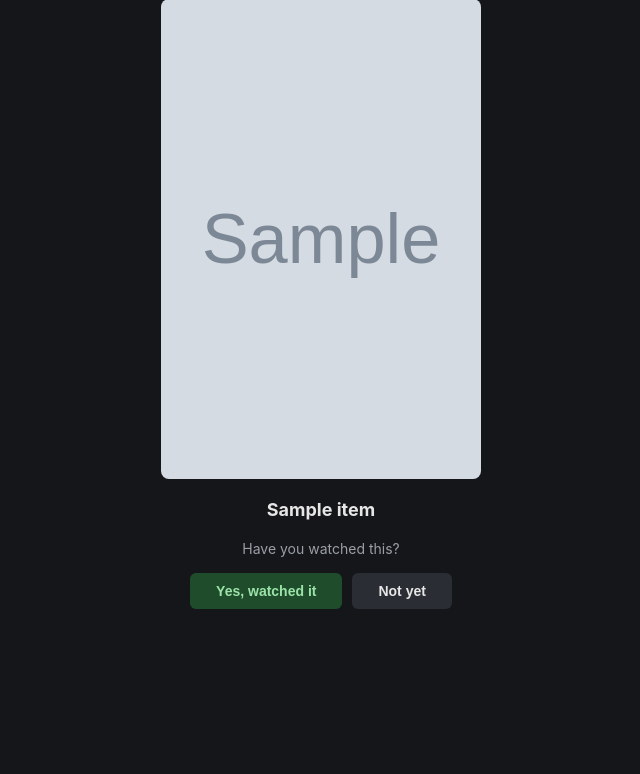
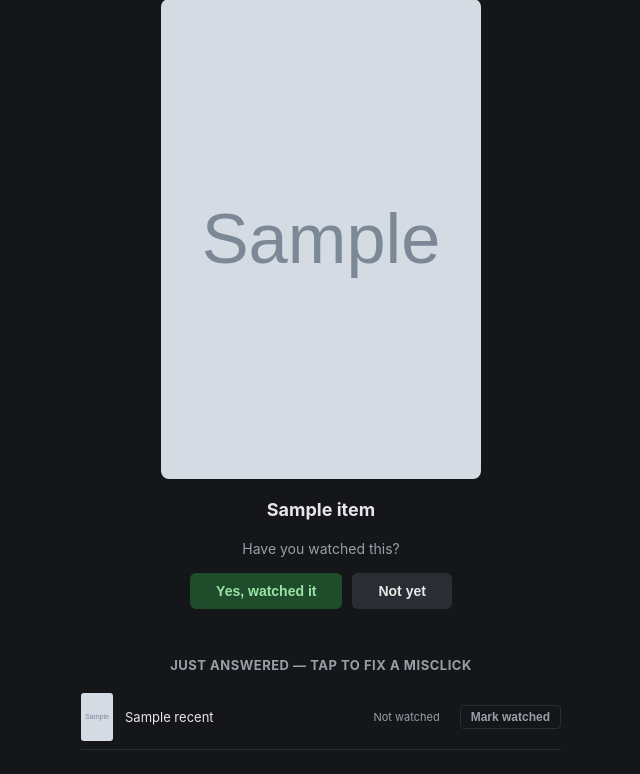
Before and after one commit to matu-tr/MTP-Sync, a FastAPI app: template app/templates/roulette.html in a window 1280 px wide. Shown: the part 97-871 px from the top of the page, without its empty margins (319-959 px from the left). Before the commit the page ends 706 px from the top, so only its background shows below. Run offline with FastAPI, Linux system fonts and the light colour scheme; the template is opened without the code that fills it: most values are stand-ins (such as "Sample title", 1, 10 or a date in 2020); grey boxes marked "Sample" are stand-in pictures; parts of the project's set-up code (start-up, migrations or seed data) failed here and were passed over.

Commit message:
Let misclicked Watch Roulette answers be corrected
Keeps the last 3 answered items in the session and shows them below
the current suggestion with a button to flip watched/not-watched —
fixes accidental clicks without needing to hunt through history.
The answer endpoint is now symmetric: 'yes' inserts a history row if
missing, 'no' removes one if present.

```diff
--- a/app/routes.py
+++ b/app/routes.py
@@ -492,8 +492,34 @@ def roulette(request: Request):
                 break
 
     return templates.TemplateResponse(
-        request, "roulette.html", {"item": item, "no_tmdb": False}
+        request,
+        "roulette.html",
+        {"item": item, "no_tmdb": False, "recent": request.session.get("roulette_recent", [])},
     )
+
+
+def _remember_recent_answer(
+    request: Request, media_type: str, tmdb_id: int, title: str, poster_url: str, watched: bool
+) -> None:
+    """Keeps the last few answered items in the session so a misclick
+    ("Not yet" on something actually watched, or vice versa) can be
+    corrected from the roulette page without hunting through history."""
+    recent = [
+        r
+        for r in request.session.get("roulette_recent", [])
+        if not (r["tmdb_id"] == tmdb_id and r["media_type"] == media_type)
+    ]
+    recent.insert(
+        0,
+        {
+            "tmdb_id": tmdb_id,
+            "media_type": media_type,
+            "title": title,
+            "poster_url": poster_url,
+            "watched": watched,
+        },
+    )
+    request.session["roulette_recent"] = recent[:3]
 
 
 @router.post("/roulette/answer")
@@ -509,50 +535,54 @@ def roulette_answer(
     if user is None:
         return RedirectResponse(url="/login", status_code=303)
 
-    if watched == "yes":
-        now = datetime.utcnow()
-        tmdb_media_type = "movie" if media_type == "movie" else "tv"
-        with get_session() as session:
-            integration = get_or_create_manual_integration(session, user.id)
-            history_key = f"roulette:{tmdb_media_type}:{tmdb_id}:{integration.id}"
-            exists = session.scalar(select(WatchHistory.id).where(WatchHistory.history_key == history_key))
-            if exists is None:
-                if media_type == "movie":
-                    session.add(
-                        WatchHistory(
-                            integration_id=integration.id,
-                            history_key=history_key,
-                            item_key=f"tmdb:movie:{tmdb_id}",
-                            grandparent_key=None,
-                            media_type="movie",
-                            title=title,
-                            grandparent_title=None,
-                            season_index=None,
-                            episode_index=None,
-                            poster_url=poster_url or None,
-                            grandparent_poster_url=None,
-                            viewed_at=None,
-                            synced_at=now,
-                        )
+    now = datetime.utcnow()
+    tmdb_media_type = "movie" if media_type == "movie" else "tv"
+    with get_session() as session:
+        integration = get_or_create_manual_integration(session, user.id)
+        history_key = f"roulette:{tmdb_media_type}:{tmdb_id}:{integration.id}"
+        exists = session.scalar(select(WatchHistory.id).where(WatchHistory.history_key == history_key))
+
+        if watched == "yes" and exists is None:
+            if media_type == "movie":
+                session.add(
+                    WatchHistory(
+                        integration_id=integration.id,
+                        history_key=history_key,
+                        item_key=f"tmdb:movie:{tmdb_id}",
+                        grandparent_key=None,
+                        media_type="movie",
+                        title=title,
+                        grandparent_title=None,
+                        season_index=None,
+                        episode_index=None,
+                        poster_url=poster_url or None,
+                        grandparent_poster_url=None,
+                        viewed_at=None,
+                        synced_at=now,
                     )
-                else:
-                    session.add(
-                        WatchHistory(
-                            integration_id=integration.id,
-                            history_key=history_key,
-                            item_key=f"tmdb:show:{tmdb_id}",
-                            grandparent_key=f"tmdb:show:{tmdb_id}",
-                            media_type="episode",
-                            title=title,
-                            grandparent_title=title,
-                            season_index=None,
-                            episode_index=None,
-                            poster_url=poster_url or None,
-                            grandparent_poster_url=poster_url or None,
-                            viewed_at=None,
-                            synced_at=now,
-                        )
+                )
+            else:
+                session.add(
+                    WatchHistory(
+                        integration_id=integration.id,
+                        history_key=history_key,
+                        item_key=f"tmdb:show:{tmdb_id}",
+                        grandparent_key=f"tmdb:show:{tmdb_id}",
+                        media_type="episode",
+                        title=title,
+                        grandparent_title=title,
+                        season_index=None,
+                        episode_index=None,
+                        poster_url=poster_url or None,
+                        grandparent_poster_url=poster_url or None,
+                        viewed_at=None,
+                        synced_at=now,
                     )
-                session.commit()
+                )
+            session.commit()
+        elif watched == "no" and exists is not None:
+            session.execute(delete(WatchHistory).where(WatchHistory.history_key == history_key))
+            session.commit()
 
+    _remember_recent_answer(request, media_type, tmdb_id, title, poster_url, watched == "yes")
     return RedirectResponse(url="/roulette", status_code=303)
--- a/app/templates/roulette.html
+++ b/app/templates/roulette.html
@@ -23,6 +23,15 @@
 
   .empty { color: #9a9ea6; font-size: 14px; text-align: center; margin-top: 60px; }
   .empty a { color: #9fc4ff; }
+
+  .recent { max-width: 480px; margin: 48px auto 0; }
+  .recent h2 { font-size: 13px; color: #9a9ea6; text-transform: uppercase; letter-spacing: 0.04em; margin-bottom: 12px; text-align: center; }
+  .recent-item { display: flex; align-items: center; gap: 12px; padding: 8px 0; border-bottom: 1px solid #2a2d33; }
+  .recent-item img { width: 32px; height: 48px; object-fit: cover; border-radius: 3px; background: #1e2126; }
+  .recent-item .title { flex: 1; font-size: 13px; }
+  .recent-item .status { font-size: 11px; color: #9a9ea6; margin-right: 8px; }
+  .recent-item .fix-btn { background: none; border: 1px solid #2a2d33; color: #9a9ea6; padding: 4px 10px; border-radius: 4px; cursor: pointer; font-size: 12px; }
+  .recent-item .fix-btn:hover { color: #e6e6e6; border-color: #4a4e57; }
 </style>
 </head>
 <body>
@@ -62,5 +71,28 @@
     </div>
   </div>
   {% endif %}
+
+  {% if recent %}
+  <div class="recent">
+    <h2>Just answered — tap to fix a misclick</h2>
+    {% for r in recent %}
+    <div class="recent-item">
+      {% if r.poster_url %}
+        <img src="{{ r.poster_url }}" alt="">
+      {% endif %}
+      <div class="title">{{ r.title }}</div>
+      <div class="status">{{ "Watched" if r.watched else "Not watched" }}</div>
+      <form method="post" action="/roulette/answer">
+        <input type="hidden" name="media_type" value="{{ r.media_type }}">
+        <input type="hidden" name="tmdb_id" value="{{ r.tmdb_id }}">
+        <input type="hidden" name="title" value="{{ r.title }}">
+        <input type="hidden" name="poster_url" value="{{ r.poster_url or '' }}">
+        <input type="hidden" name="watched" value="{{ 'no' if r.watched else 'yes' }}">
+        <button type="submit" class="fix-btn">{{ "Mark not watched" if r.watched else "Mark watched" }}</button>
+      </form>
+    </div>
+    {% endfor %}
+  </div>
+  {% endif %}
 </body>
 </html>
```
